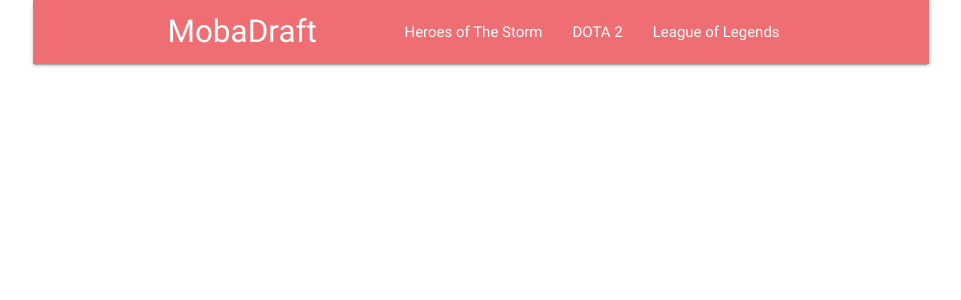
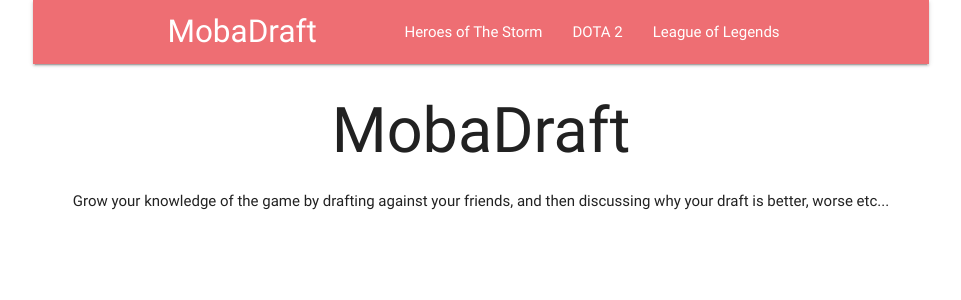
Before and after one commit to nmarch213/MobaDraft, a React (Create React App) app in the folder client/: page / in a window 1280 px wide. Shown: the top 300 px of the page, without its empty margins (159-1120 px from the left). Built offline with nearby package versions, Linux system fonts and the light colour scheme; no server answers.

Commit message:
API call returns the heroes to hots landing page

```diff
--- a/client/src/actions/index.js
+++ b/client/src/actions/index.js
@@ -2,6 +2,8 @@
 import { FETCH_HOTS_HEROES } from './types';
 
 export const fetchHotsHeroes = () => async dispatch => {
-  const res = await axios.get('https://api.masterleague.net/heroes.json');
+  const res = await axios.get(
+    'https://api.masterleague.net/heroes/?page_size=100&format=json'
+  );
   dispatch({ type: FETCH_HOTS_HEROES, payload: res.data });
 };
--- a/client/src/components/App.js
+++ b/client/src/components/App.js
@@ -4,6 +4,8 @@
 import * as actions from '../actions';
 
 import Header from './Header';
+import Landing from './Landing';
+import Hots from './Hots';
 
 class App extends Component {
   render() {
@@ -12,6 +14,8 @@
         <BrowserRouter>
           <div className="container">
             <Header />
+            <Route exact path="/" component={Landing} />
+            <Route exact path="/hots" component={Hots} />
           </div>
         </BrowserRouter>
       </div>
--- a/client/src/components/Header.js
+++ b/client/src/components/Header.js
@@ -5,9 +5,9 @@
 import { fetchHotsHeroes } from '../actions/index';
 
 class Header extends Component {
-  componentDidMount() {
-    this.props.fetchHotsHeroes();
-  }
+  // componentDidMount() {
+  //   this.props.fetchHotsHeroes();
+  // }
 
   render() {
     return (
@@ -35,11 +35,11 @@
     );
   }
 }
-const mapDispatchToProps = dispatch => {
-  return { fetchHotsHeroes: () => dispatch(fetchHotsHeroes()) };
-};
+// const mapDispatchToProps = dispatch => {
+//   return { fetchHotsHeroes: () => dispatch(fetchHotsHeroes()) };
+// };
 const mapStateToProps = state => {
   return {};
 };
 
-export default connect(mapStateToProps, mapDispatchToProps)(Header);
+export default connect(mapStateToProps)(Header);
--- /dev/null
+++ b/client/src/components/Hots.js
@@ -0,0 +1,25 @@
+import React, { Component } from 'react';
+import { connect } from 'react-redux';
+
+import { fetchHotsHeroes } from '../actions/index';
+
+class Hots extends Component {
+  componentDidMount() {
+    this.props.fetchHotsHeroes();
+  }
+
+  render() {
+    console.log(this.props);
+    return <div className="container" />;
+  }
+}
+
+const mapDispatchToProps = dispatch => {
+  return { fetchHotsHeroes: () => dispatch(fetchHotsHeroes()) };
+};
+
+function mapStateToProps({ hotsHeroes }) {
+  return { hotsHeroes };
+}
+
+export default connect(mapStateToProps, mapDispatchToProps)(Hots);
--- /dev/null
+++ b/client/src/components/Landing.js
@@ -0,0 +1,13 @@
+import React from 'react';
+
+const Landing = () => {
+  return (
+    <div style={{ textAlign: 'center' }}>
+      <h1>MobaDraft</h1>
+      Grow your knowledge of the game by drafting against your friends, and then
+      discussing why your draft is better, worse etc...
+    </div>
+  );
+};
+
+export default Landing;
```
